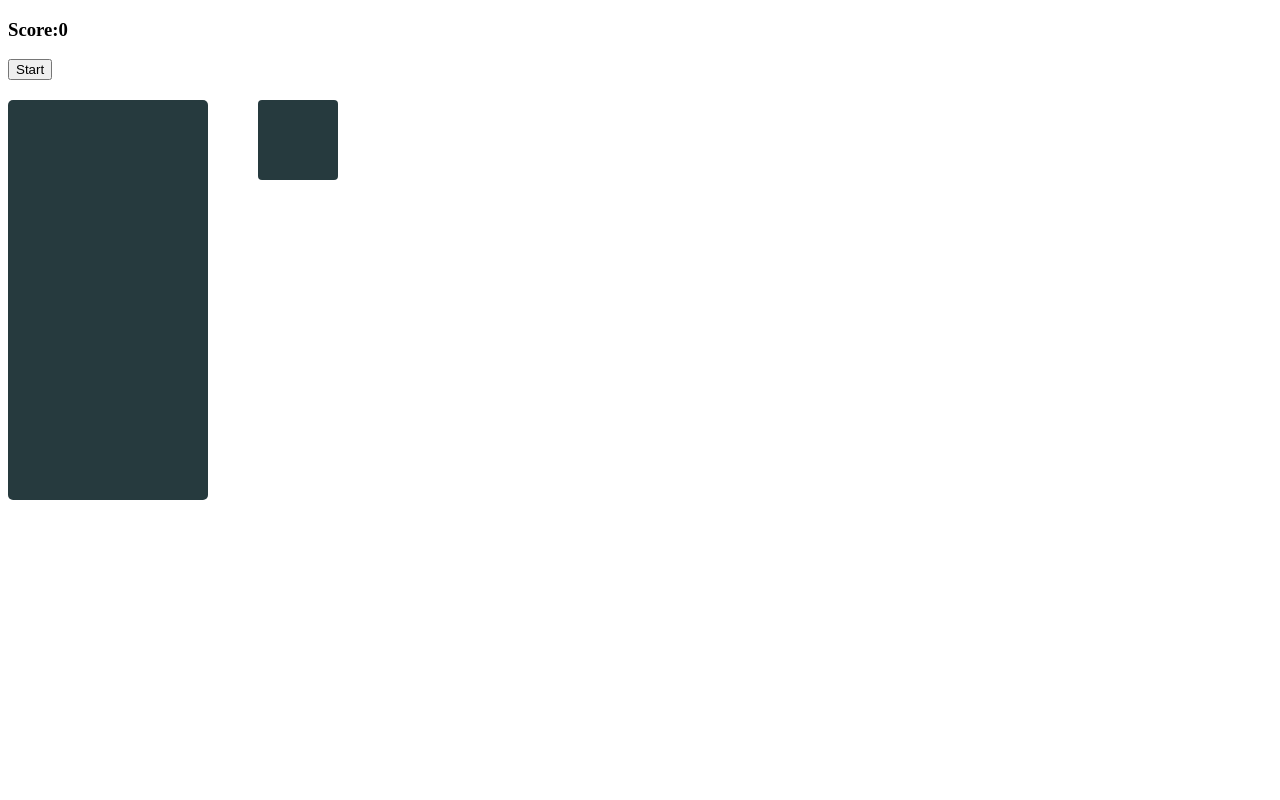
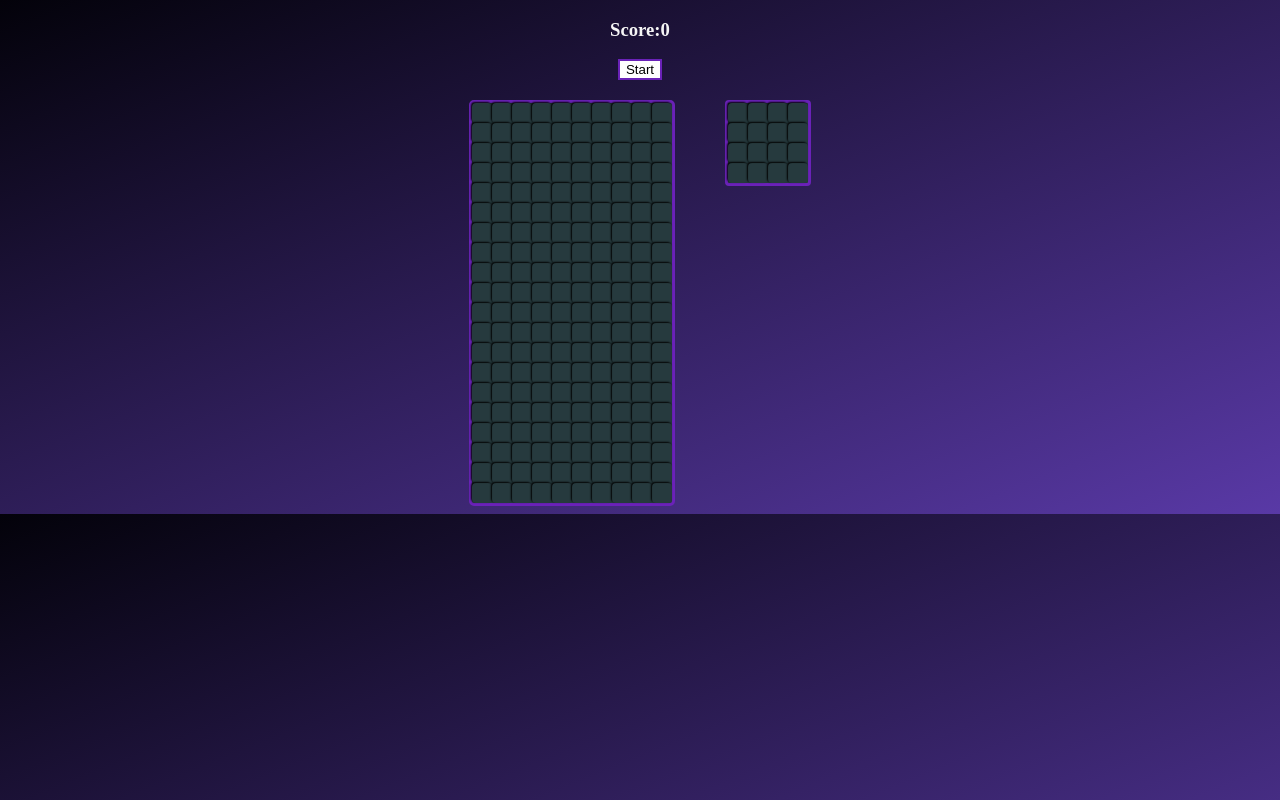
Before and after one commit to GeorgeAlexsander/Tetris, a plain HTML site: page index.html in a window 1280 px wide. Drawn offline with Linux system fonts and the light colour scheme.

Commit message:
Efetuado a estilização do game

```diff
--- a/index.html
+++ b/index.html
@@ -6,15 +6,14 @@
         <link rel="stylesheet" href="style.css"></link>
         <title>Tetris</title>
     </head>
+<body>
 
-    <body>
+    <div class="horizontal-center">
+        <h3>Score:<span id="score">0</span></h3>
+        <input type="button" value="Start"  id="startBtn" />
+    </div>
 
-
-    <h3>Score:<span id="score">0</span></h3>
-
-    <button>Start</button>
-
-    <div class="espaçamento"></div>
+    <div class="espaçamento" ></div>
 
     <div class="container">
         <div class="grid">
@@ -218,16 +217,16 @@
           <div></div>
           <div></div>
           <div></div>
-          <div class="taken"></div>
-          <div class="taken"></div>
-          <div class="taken"></div>
-          <div class="taken"></div>
-          <div class="taken"></div>
-          <div class="taken"></div>
-          <div class="taken"></div>
-          <div class="taken"></div>
-          <div class="taken"></div>
-          <div class="taken"></div>
+          <div class="taken" hidden></div>
+          <div class="taken" hidden></div>
+          <div class="taken" hidden></div>
+          <div class="taken" hidden></div>
+          <div class="taken" hidden></div>
+          <div class="taken" hidden></div>
+          <div class="taken" hidden></div>
+          <div class="taken" hidden></div>
+          <div class="taken" hidden></div>
+          <div class="taken" hidden></div>
         </div>
 
         <div class="mini-grid">
--- a/main.js
+++ b/main.js
@@ -1,5 +1,5 @@
 document.addEventListener('DOMContentLoaded', () => {
-    const startBtn = document.querySelector('button')
+    const startBtn = document.getElementById("startBtn");
     const grid = document.querySelector('.grid')
     const scoreDisplay = document.querySelector('#score')
     let squares = Array.from(grid.querySelectorAll('.grid div'))
@@ -8,11 +8,11 @@ document.addEventListener('DOMContentLoaded', () => {
     let score = 0
 
 //ascII value of key
+    const KeySpace = 32
     const KeyLeft = 37
     const KeyUp = 38
     const KeyRight = 39
     const KeyDown = 40
-
 //Declarando as teclas de controle
 function control(e){
     if(e.keyCode === KeyLeft){
@@ -23,6 +23,8 @@ function control(e){
         moveDown()
     } else if(e.keyCode === KeyUp){
         rotate()
+    }
+    else if(e.keyCode === KeySpace){
     }
 }
 
@@ -208,18 +210,20 @@ startBtn.addEventListener('click', () => {
     if(timerID) {
         clearInterval(timerID)
         timerID=null
+        startBtn.value= "Start";
     } else {
+        startBtn.value= "Pause";
         draw()
         timerID=setInterval(moveDown, 1000)
         nextRandom=Math.floor(Math.random()*Tetrominoes.length)
         displayShape()
     }
 })
+
 function gameOver(){
-
     if(current.some(index => squares[currentPosition+index].classList.contains('taken'))) {
         scoreDisplay.innerHTML = ' Game over, you score is ' + score
-        clearInterval(timerID)
+        clearInterval(timerID);
     }
 
 }
--- a/style.css
+++ b/style.css
@@ -1,12 +1,37 @@
 .container {
     display: flex;
+    justify-content: center;
   }
 
+body {
+    background-image: linear-gradient(to bottom right, rgb(3, 2, 10), rgb(89,57,166));
+}
+
+.horizontal-center {
+    text-align: center;
+}
+
+h3 {
+    color: whitesmoke;
+}
+
+#startBtn {
+    background-color: white;
+    color: black;
+    border: 2px solid rgb(106, 34, 184);
+    transition-duration: 0.4s;
+  }
+
+#startBtn:hover {
+    background-color: rgb(106, 34, 184);
+    color: white;
+}
+
 .espaçamento{
-    background-color: white;
     height: 20px;
     width: 20px;
 }
+
 .grid {
     background-color: rgb(38,58,62);
     height: 400px;
@@ -14,16 +39,18 @@
     display: flex;
     flex-wrap: wrap;
     border-radius:5px;
+    border: 3px solid rgb(106, 34, 184);
 }
 
 .grid div {
     height: 20px;
     width: 20px;
     border-radius:4px;
+    box-shadow: -1px -1px 2px black;
 }
 
 .tetromino {
-
+    box-shadow: -1px -1px 2px black;
     background-color: blue;
 }
 
@@ -36,10 +63,12 @@
     flex-wrap: wrap;
     background-color: rgb(38,58,62);
     border-radius:4px;
+    border: 3px solid rgb(106, 34, 184);
 }
 
 .mini-grid div {
     height: 20px;
     width: 20px;
     border-radius:4px;
+    box-shadow: -1px -1px 2px black;
 }
```
